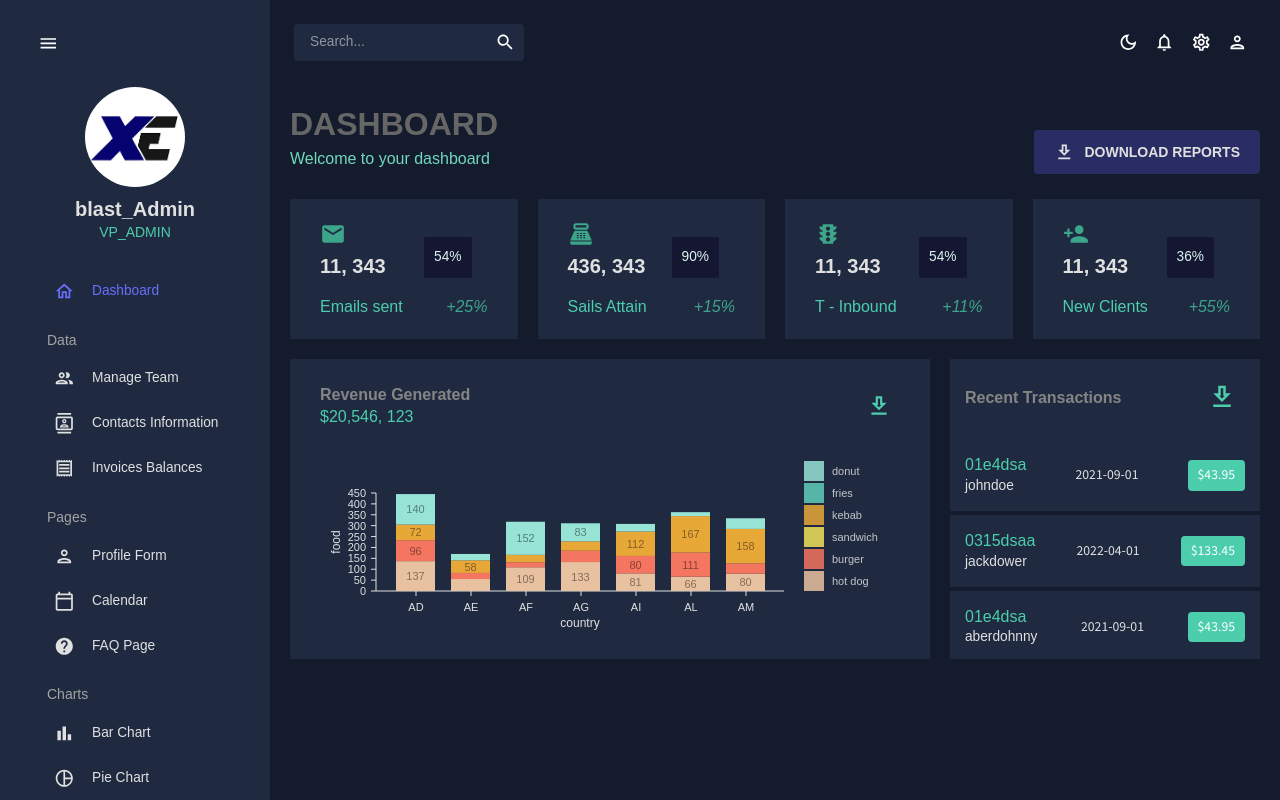
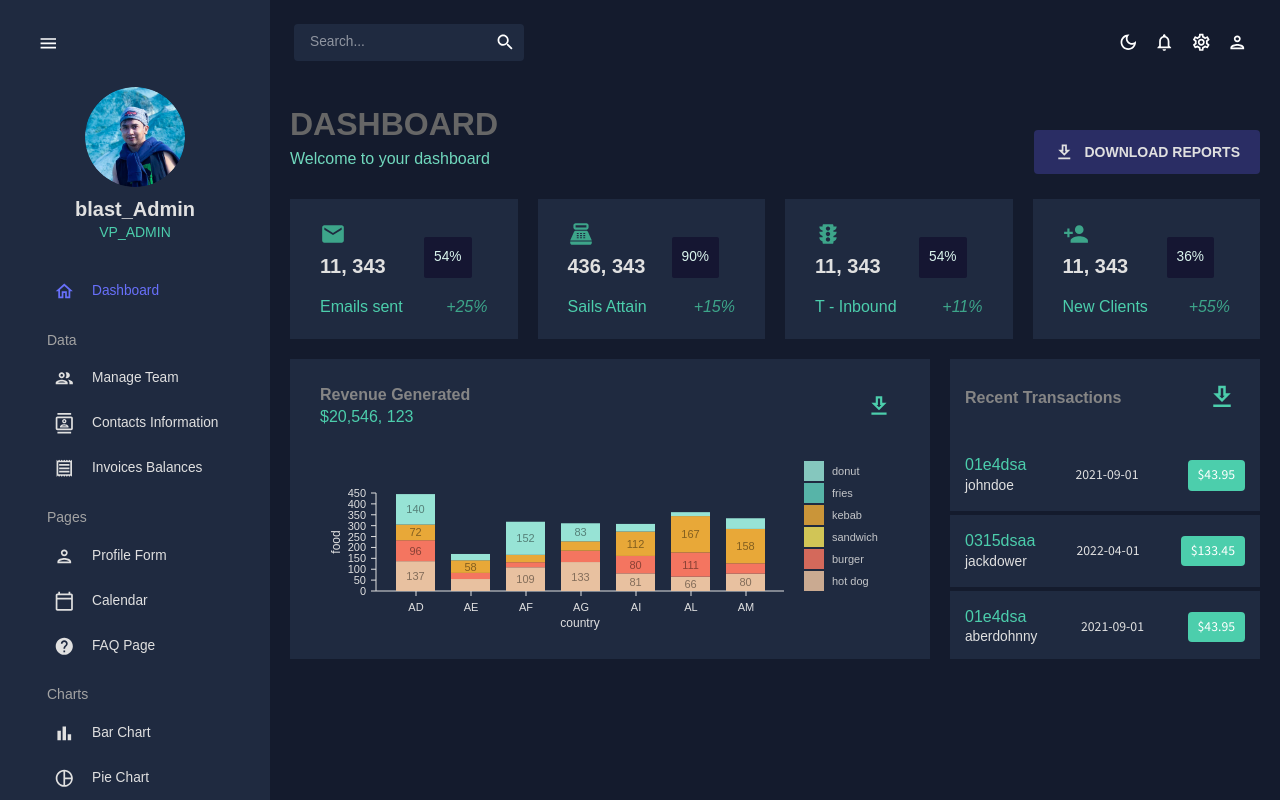
Before and after one commit to tanaliga100/react-ts-dashboard, a React (Vite) app: page / in a window 1280 px wide. Built offline with nearby package versions, Linux system fonts and the light colour scheme.

Commit message:
for-prod

```diff
--- a/src/views/shared/SideBar.tsx
+++ b/src/views/shared/SideBar.tsx
@@ -110,7 +110,7 @@ const SideBar = () => {
                   alt="profile-user"
                   width="100px"
                   height="100px"
-                  src={`../../assets/logo.png`}
+                  src={`../../assets/profile.png`}
                   style={{ cursor: "pointer", borderRadius: "50%" }}
                 />
               </Box>
```
